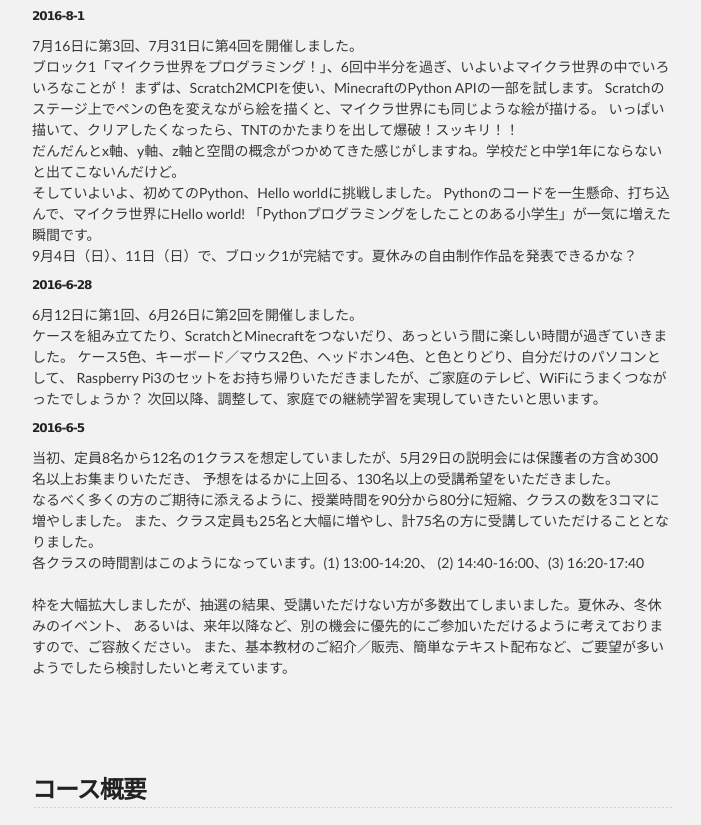
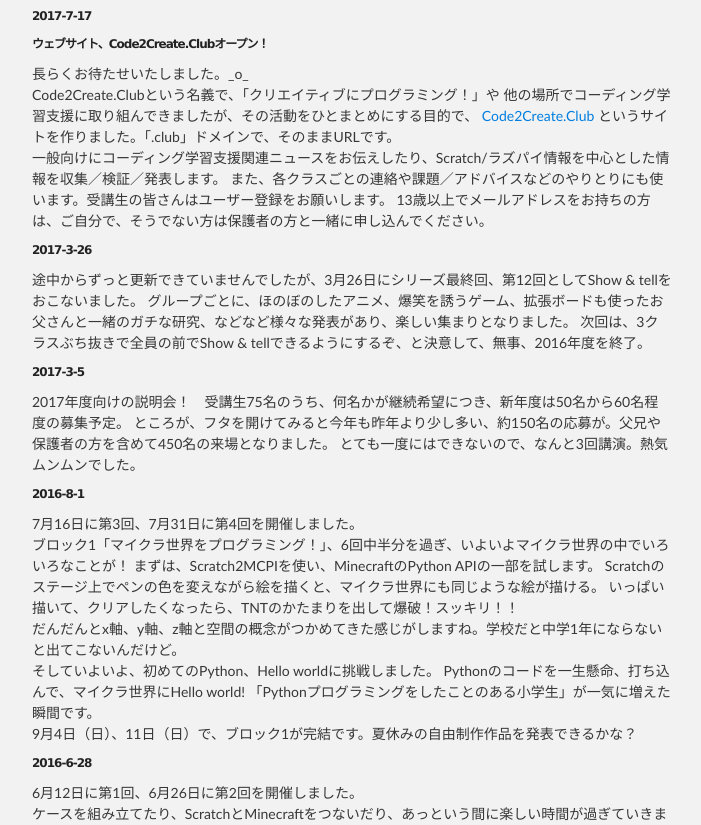
Before and after one commit to Naohiro2g/naohiro2g.github.io, a plain HTML site: page index.html in a window 1280 px wide. Shown: the part 269-1094 px from the top of the page, without its empty margins (288-989 px from the left). Drawn offline with Linux system fonts and the light colour scheme.

Commit message:
Update index.html
update

```diff
--- a/index.html
+++ b/index.html
@@ -43,6 +43,27 @@
       <section id="main_content" class="inner">
 
         <h2>お知らせ</h2>
+        <h6>2017-7-17</h6>
+        <h6>ウェブサイト、Code2Create.Clubオープン！</h6>
+        <div  id="code">長らくお待たせいたしました。_o_ <br/>
+          Code2Create.Clubという名義で、「クリエイティブにプログラミング！」や
+          他の場所でコーディング学習支援に取り組んできましたが、その活動をひとまとめにする目的で、
+          <a href="https://code2create.club/"> Code2Create.Club </a>というサイトを作りました。「.club」ドメインで、そのままURLです。<br />
+          一般向けにコーディング学習支援関連ニュースをお伝えしたり、Scratch/ラズパイ情報を中心とした情報を収集／検証／発表します。
+          また、各クラスごとの連絡や課題／アドバイスなどのやりとりにも使います。受講生の皆さんはユーザー登録をお願いします。
+          13歳以上でメールアドレスをお持ちの方は、ご自分で、そうでない方は保護者の方と一緒に申し込んでください。
+
+        <h6>2017-3-26</h6>
+        <div  id="code">途中からずっと更新できていませんでしたが、3月26日にシリーズ最終回、第12回としてShow & tellをおこないました。
+          グループごとに、ほのぼのしたアニメ、爆笑を誘うゲーム、拡張ボードも使ったお父さんと一緒のガチな研究、などなど様々な発表があり、楽しい集まりとなりました。
+          次回は、3クラスぶち抜きで全員の前でShow & tellできるようにするぞ、と決意して、無事、2016年度を終了。<br/>
+
+        <h6>2017-3-5</h6>
+        <div  id="code">2017年度向けの説明会！　受講生75名のうち、何名かが継続希望につき、新年度は50名から60名程度の募集予定。
+          ところが、フタを開けてみると今年も昨年より少し多い、約150名の応募が。父兄や保護者の方を含めて450名の来場となりました。
+          とても一度にはできないので、なんと3回講演。熱気ムンムンでした。
+          <br/>
+
         <h6>2016-8-1</h6>
         <div  id="code">7月16日に第3回、7月31日に第4回を開催しました。<br/>
         ブロック1「マイクラ世界をプログラミング！」、6回中半分を過ぎ、いよいよマイクラ世界の中でいろいろなことが！
```
